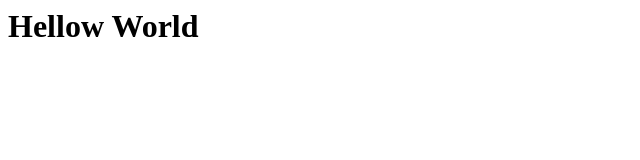
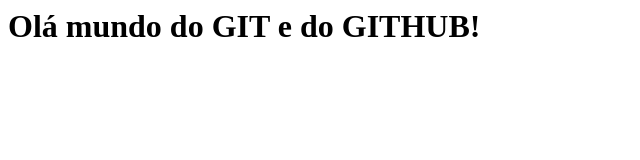
Before and after one commit to gxbrielarouca/12-11-2025, a plain HTML site: page index.html in a window 1280 px wide. Shown: the whole page, without its empty margins (0-640 px from the left). Drawn offline with Linux system fonts and the light colour scheme.

Commit message:
adicionamos a palavra github

```diff
--- a/index.html
+++ b/index.html
@@ -1 +1 @@
-<h1>Hellow World</h1>
+<h1>Olá mundo do GIT e do GITHUB!</h1>
```
